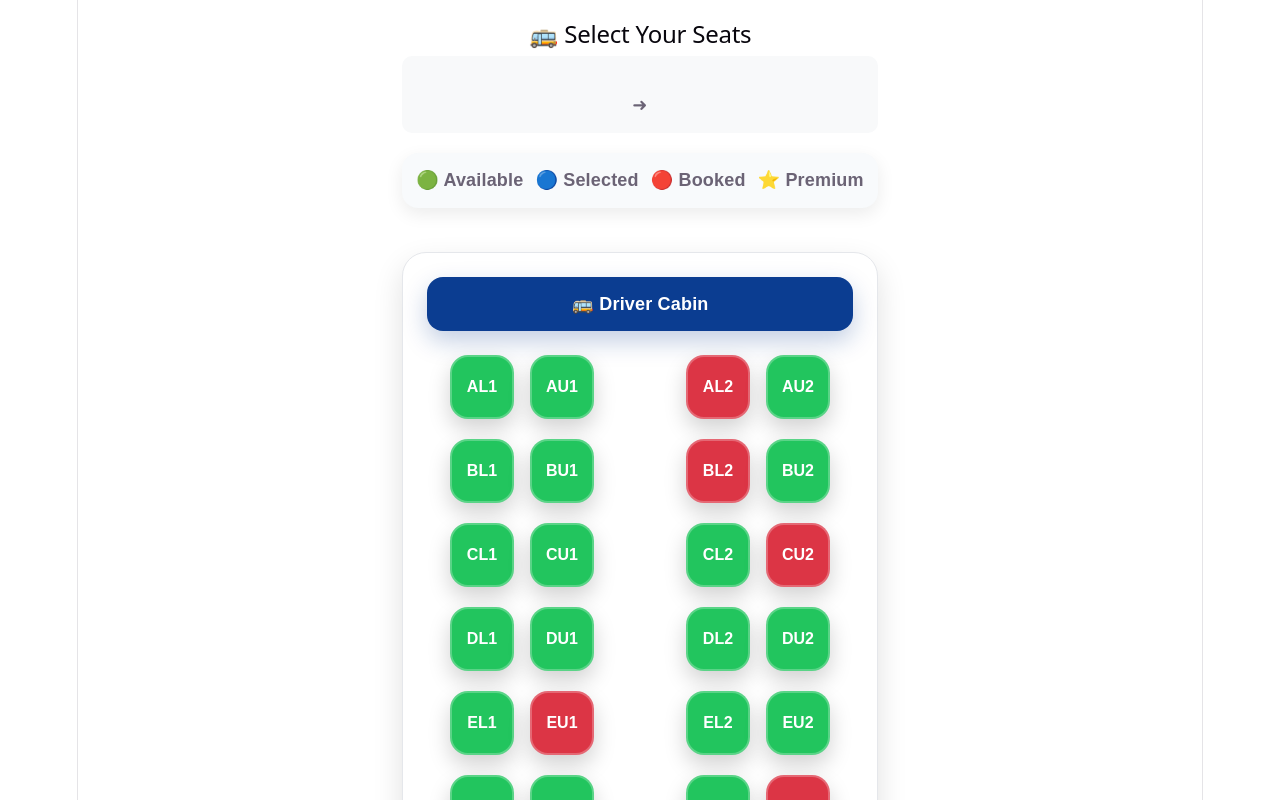
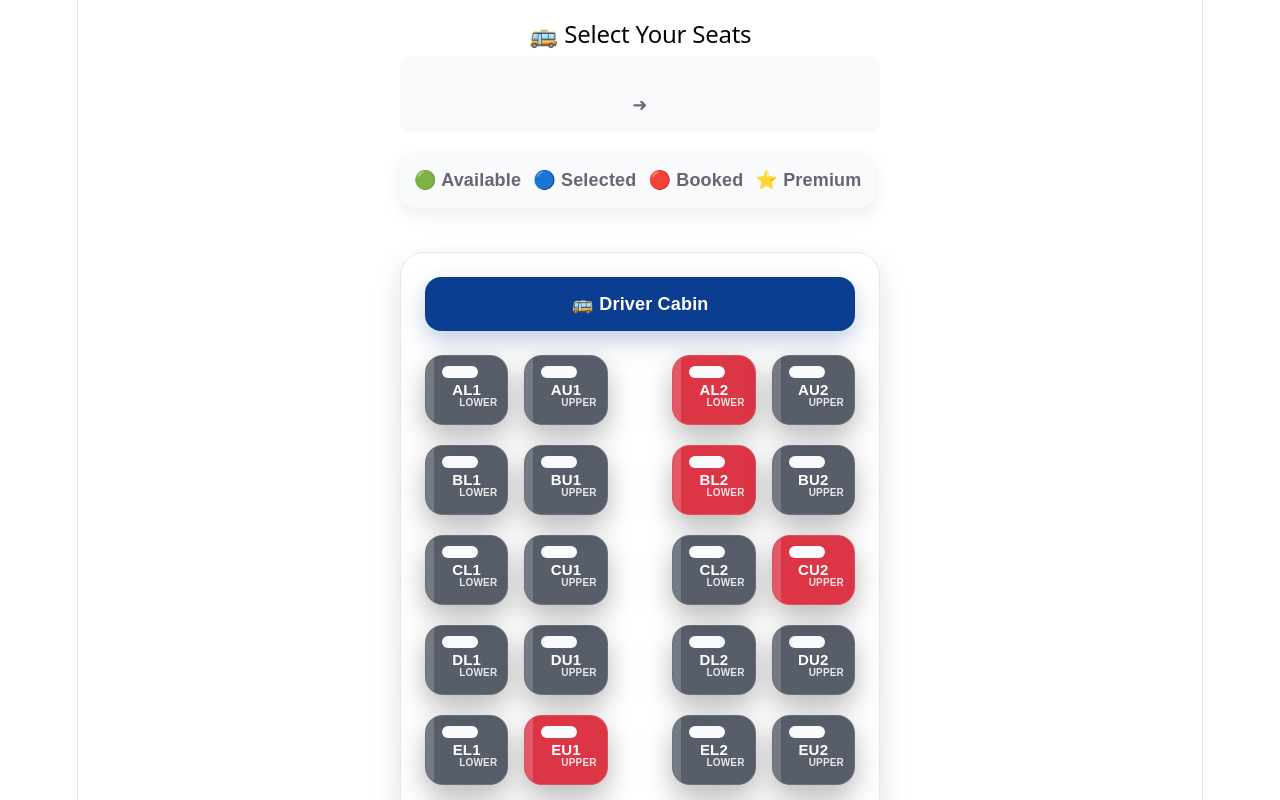
Before and after one commit to kktrajput92-ops/rular-bus-backend, a React (Vite) app in the folder frontend/rular bus/: page /seats in a window 1280 px wide. Shown: the top 800 px of the page. Built offline with nearby package versions, Linux system fonts and the light colour scheme.

Commit message:
refactor: config driven layout engine

```diff
--- /dev/null
+++ b/frontend/rular bus/src/components/seats/Bed.jsx
@@ -0,0 +1,89 @@
+export default function Bed({
+  label,
+  type,
+  booked = false,
+  selected = false,
+  onClick,
+}) {
+  const background = booked
+    ? "#dc3545"
+    : selected
+    ? "#2563eb"
+    : "rgba(31,41,55,.75)";
+
+  return (
+    <div
+      onClick={!booked ? onClick : undefined}
+      style={{
+        width: 150,
+        height: 68,
+        borderRadius: 18,
+        background,
+        border: selected
+          ? "2px solid #60a5fa"
+          : "1px solid rgba(255,255,255,.12)",
+        boxShadow: selected
+          ? "0 0 24px rgba(59,130,246,.65)"
+          : "0 12px 28px rgba(0,0,0,.28)",
+        cursor: booked ? "not-allowed" : "pointer",
+        position: "relative",
+        transition: ".25s ease",
+        overflow: "hidden",
+      }}
+    >
+      {/* Window Strip */}
+      <div
+        style={{
+          position: "absolute",
+          left: 0,
+          top: 0,
+          width: 8,
+          height: "100%",
+          background: "rgba(255,255,255,.18)",
+        }}
+      />
+
+      {/* Pillow */}
+      <div
+        style={{
+          position: "absolute",
+          left: 16,
+          top: 10,
+          width: 36,
+          height: 12,
+          borderRadius: 8,
+          background: "#f8fafc",
+        }}
+      />
+      {/* Seat Label */}
+      <div
+        style={{
+          height: "100%",
+          display: "flex",
+          alignItems: "center",
+          justifyContent: "center",
+          color: "#fff",
+          fontWeight: 700,
+          fontSize: 15,
+        }}
+      >
+        {label}
+      </div>
+
+      {/* Upper / Lower Badge */}
+      <div
+        style={{
+          position: "absolute",
+          right: 10,
+          bottom: 8,
+          fontSize: 10,
+          fontWeight: 700,
+          color: "#fff",
+          opacity: 0.85,
+        }}
+      >
+        {type === "upper" ? "UPPER" : "LOWER"}
+      </div>
+    </div>
+  );
+}
--- a/frontend/rular bus/src/components/seats/SeatButton.jsx
+++ b/frontend/rular bus/src/components/seats/SeatButton.jsx
@@ -7,14 +7,17 @@ export default function SeatButton({
   const isBooked = bookedSeats.includes(seat.id);
   const isSelected = selectedSeats.includes(seat.id);
 
+  const isSleeper =
+    seat.type === "upper" || seat.type === "lower";
+
   return (
     <button
       onClick={() => !isBooked && onSeatClick(seat.id)}
       style={{
-        width: 64,
-        height: 64,
-        border: "2px solid rgba(255,255,255,0.25)",
-        borderRadius: 18,
+        width: isSleeper ? 96 : 64,
+        height: isSleeper ? 54 : 64,
+        border: "2px solid rgba(255,255,255,.25)",
+        borderRadius: isSleeper ? 12 : 18,
         background: isBooked
           ? "#dc3545"
           : isSelected
@@ -22,15 +25,16 @@ export default function SeatButton({
           : "#22c55e",
         color: "#fff",
         fontWeight: "bold",
-        fontSize: "16px",
+        fontSize: isSleeper ? "14px" : "16px",
         cursor: isBooked ? "not-allowed" : "pointer",
         boxShadow: isSelected
-  ? "0 0 18px rgba(13,110,253,.55)"
-  : "0 10px 22px rgba(0,0,0,.18)",
+          ? "0 0 18px rgba(13,110,253,.55)"
+          : "0 10px 22px rgba(0,0,0,.18)",
         transition: "all .25s ease",
-transform: isSelected ? "scale(1.06)" : "scale(1)",
+        transform: isSelected ? "scale(1.06)" : "scale(1)",
       }}
     >
+      {isSleeper ? "🛏️ " : ""}
       {seat.label}
     </button>
   );
--- a/frontend/rular bus/src/components/seats/SeatRenderer.jsx
+++ b/frontend/rular bus/src/components/seats/SeatRenderer.jsx
@@ -1,5 +1,6 @@
 import { generateLayout } from "../../layout-engine/generateLayout";
 import SeatButton from "./SeatButton";
+import Bed from "./Bed";
 export default function SeatRenderer({
   totalSeats,
   layoutType,
@@ -7,7 +8,10 @@ export default function SeatRenderer({
   selectedSeats,
   onSeatClick,
 }) {
-  const rows = generateLayout(totalSeats, layoutType);
+  const rows = generateLayout({
+  totalSeats,
+  layoutType,
+});
 
   return (
     <div
@@ -40,6 +44,17 @@ export default function SeatRenderer({
             }
 
             return (
+
+ seat.type === "upper" || seat.type === "lower" ? (
+  <Bed
+    key={seat.id}
+    label={seat.label}
+    type={seat.type}
+    booked={bookedSeats.includes(seat.id)}
+    selected={selectedSeats.includes(seat.id)}
+    onClick={() => onSeatClick(seat.id)}
+  />
+) : (
   <SeatButton
     key={seat.id}
     seat={seat}
@@ -47,8 +62,8 @@ export default function SeatRenderer({
     selectedSeats={selectedSeats}
     onSeatClick={onSeatClick}
   />
+)
 );
-
 
           })}
         </div>
--- a/frontend/rular bus/src/layout-engine/generateLayout.js
+++ b/frontend/rular bus/src/layout-engine/generateLayout.js
@@ -2,11 +2,15 @@ import layout2x2 from "./layouts/layout2x2";
 import layout2x1 from "./layouts/layout2x1";
 import layout3x2 from "./layouts/layout3x2";
 import sleeper from "./layouts/sleeper";
-export function generateLayout(totalSeats, layoutType) {
+
+export function generateLayout(config) {
+  const layoutType =
+    config?.lowerDeck?.layout || config?.layoutType;
+
+  const totalSeats =
+    config?.lowerDeck?.totalSeats || config?.totalSeats || 0;
+
   switch (layoutType) {
-case "sleeper":
-  return sleeper(totalSeats);
-
     case "2x2":
       return layout2x2(totalSeats);
 
@@ -16,7 +20,10 @@ case "sleeper":
     case "3x2":
       return layout3x2(totalSeats);
 
+    case "sleeper":
+      return sleeper(totalSeats);
+
     default:
-      return layout2x2(totalSeats);
+      return [];
   }
 }
```
Also changed, not shown: frontend/rular bus/src/layout-engine/configSchema.js (added, +27 -0 lines).
